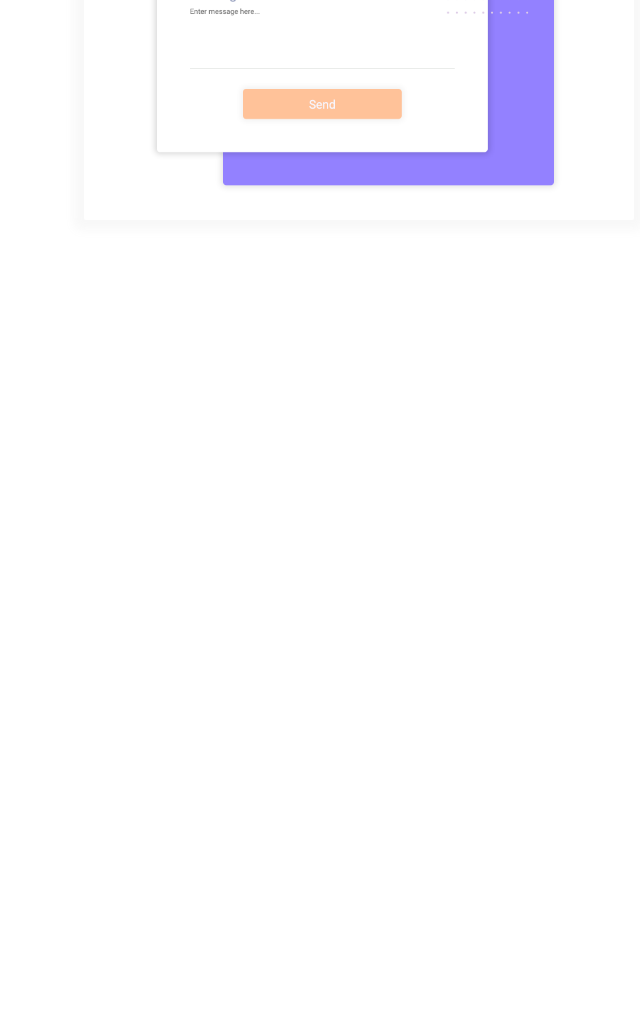
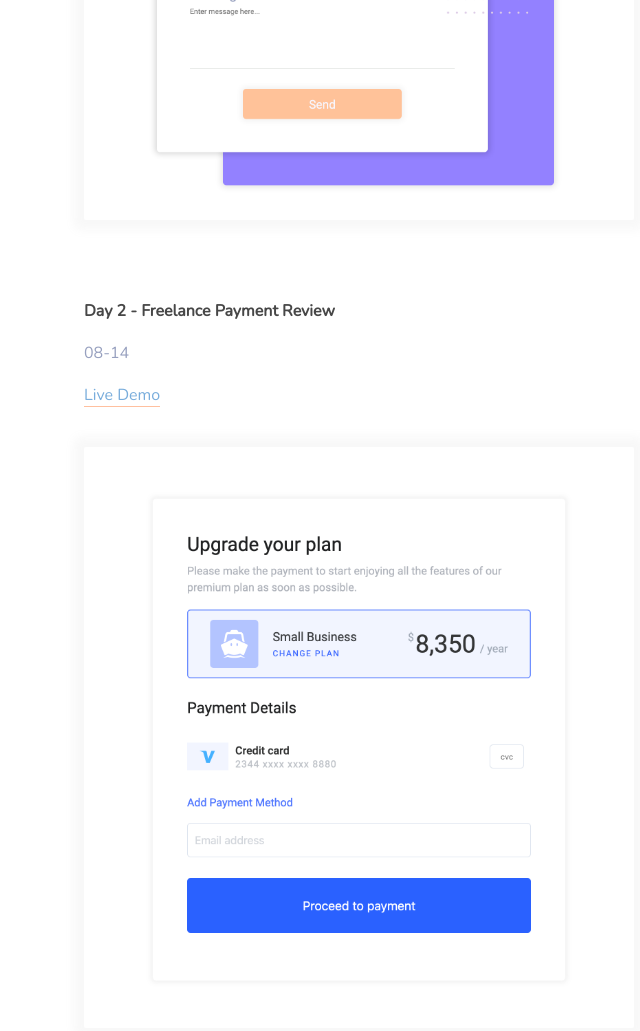
Before and after one commit to alexSatchell/Gatsby-Portfolio-Site, a Gatsby site: page /MonthOfCode in a window 1280 px wide. Shown: the part 727-1758 px from the top of the page, without its empty margins (281-921 px from the left). Before the commit the page ends 1027 px from the top, so only its background shows below. Built offline with nearby package versions, Linux system fonts and the light colour scheme; Gatsby itself is replaced by a stand-in of ours.

Commit message:
added day 2 of challenge

```diff
--- a/src/pages/MonthOfCode.js
+++ b/src/pages/MonthOfCode.js
@@ -12,6 +12,7 @@ import Navigation from "../components/Article/Navigation"
 import GlobalStyles from "../styling/global"
 
 import contactForm from "../images/MonthUI/contactForm.png"
+import freelancePaymentForm from "../images/MonthUI/freelancePaymentForm.png"
 
 const MonthOfCode = () => {
   return (
@@ -45,6 +46,22 @@ const MonthOfCode = () => {
             Live Demo
           </ExternalLink>
           <Image margin={"4rem 0 8rem 0"} src={contactForm} width={"100%"} />
+
+          <Paragraph>
+            <strong>Day 2 - Freelance Payment Review</strong>
+          </Paragraph>
+          <Date>08-14</Date>
+          <ExternalLink
+            target="_blank"
+            href="https://freelance-payment.netlify.app/"
+          >
+            Live Demo
+          </ExternalLink>
+          <Image
+            margin={"4rem 0 8rem 0"}
+            src={freelancePaymentForm}
+            width={"100%"}
+          />
         </ArticleContainer>
       </ArticleContainer>
     </>
```
Also changed, not shown: src/images/MonthUI/freelancePaymentForm.png (added).
